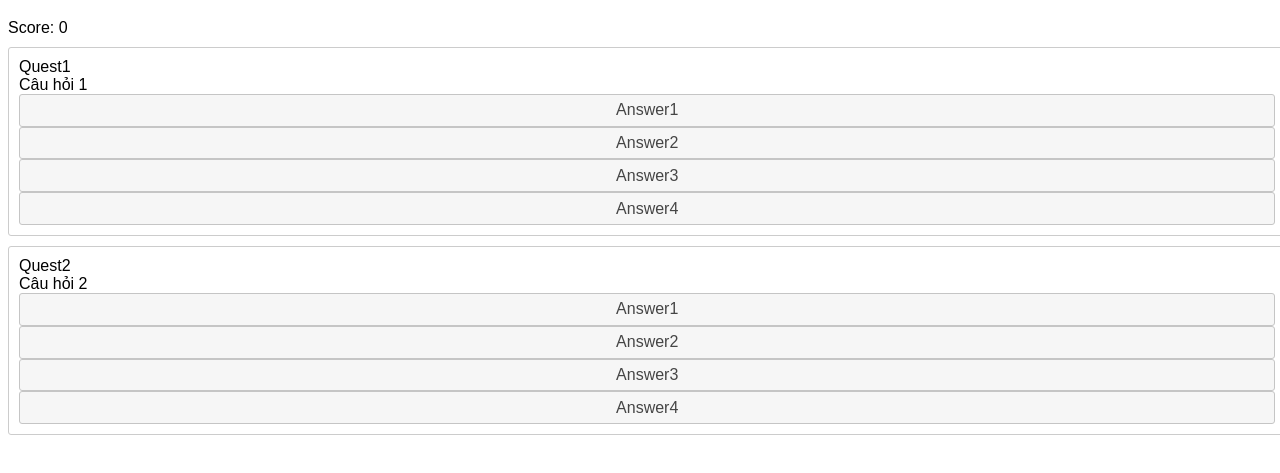
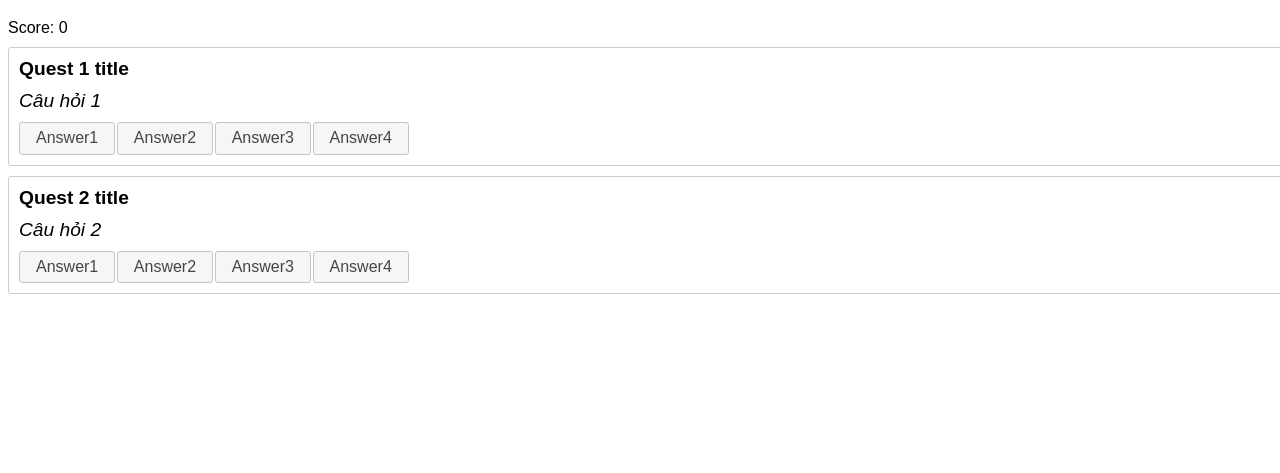
Before and after one commit to chuannm/html-game, a website: page index.html in a window 1280 px wide. Shown: the part 61-534 px from the top of the page. Drawn offline with nearby package versions, Linux system fonts and the light colour scheme.

Commit message:
Không cho phép chọn lại câu hỏi

```diff
--- a/css/style.css
+++ b/css/style.css
@@ -14,14 +14,24 @@ html, body {
     flex-direction: column;
     border: 1px solid #ccc;
     padding: 10px;
+    gap: 10px;
+}
+.question-container .title {
+    font-size: 1.2em;
+    font-weight: bolder;
+}
+
+.question-container .content {
+    font-size: 1.2em;
+    font-style: italic;
 }
 .question-container:has(.answered) button{
     background: #ccc;
 }
-.question-container:has(.answered) button.answered {
+.question-container button.answered {
     border: 2px solid#40f;
     color: #40f;
 }
-.answers-container button span {
+.answers-container button.answered span {
     margin: 10px;
 }
--- a/js/main.js
+++ b/js/main.js
@@ -4,7 +4,7 @@ $(() => {
     const $container = $('#game-container');
     const quizData = [
         {
-            id: 1, title:'Quest1', content: "Câu hỏi 1", questions:[
+            title:'Quest 1 title', content: "Câu hỏi 1", questions:[
                 {point: 0, content: "Answer1"},
                 {point: 0, content: "Answer2"},
                 {point: 0, content: "Answer3"},
@@ -12,7 +12,7 @@ $(() => {
             ]
         },
         {
-            id: 1, title:'Quest2', content: "Câu hỏi 2", questions:[
+            title:'Quest 2 title', content: "Câu hỏi 2", questions:[
                 {point: 0, content: "Answer1"},
                 {point: 0, content: "Answer2"},
                 {point: 0, content: "Answer3"},
@@ -27,23 +27,28 @@ $(() => {
     }
     function addItem(itemData) {
         if (!itemData) return;
-        const $item = $(`<div id="${itemData.id}" class="question-container ui-widget ui-corner-all"></div>`)
+        const $item = $(`<div class="question-container ui-widget ui-corner-all"></div>`)
         $item.append(`<div class="title">${itemData.title}</div>`)
         $item.append(`<div class="content">${itemData.content}</div>`)
-        const $questionContainer = $(`<div class="answers-container ui-widget ui-corner-all"></div>`)
-        $item.append($questionContainer);
+        const $answersContainer = $(`<div class="answers-container ui-widget ui-corner-all"></div>`)
+        $item.append($answersContainer);
         $item.markDone = false;
         for(let a of itemData.questions) {
             const $btn = $(`<button class="ui-widget ui-corner-all ui-button">${a.content}</button>`)
             $btn.button();
             $btn.click(() => {
                 addPoint(a.point)
-                $btn.append(`<span style="font-size: 12px; color: Dodgerblue;"><i class="fa-solid fa-check"></i>+${a.point}</span>`)
-                $btn.off('click');
+                if (a.point > 0) {
+                    $btn.append(`<span style="font-size: 12px; color: Dodgerblue;"><i class="fa-solid fa-check"></i></span>`)
+                } else {
+                    $btn.append(`<span style="font-size: 12px; color: red;"><i class="fa-solid fa-xmark"></i>+${a.point}</span>`)
+                }
+                $('button', $item).off('click').button('option', 'disabled', true);
                 $btn.addClass("answered")
             })
-            $item.append($btn)
+            $answersContainer.append($btn)
         }
+
         $container.append($item)
     }
 
```
